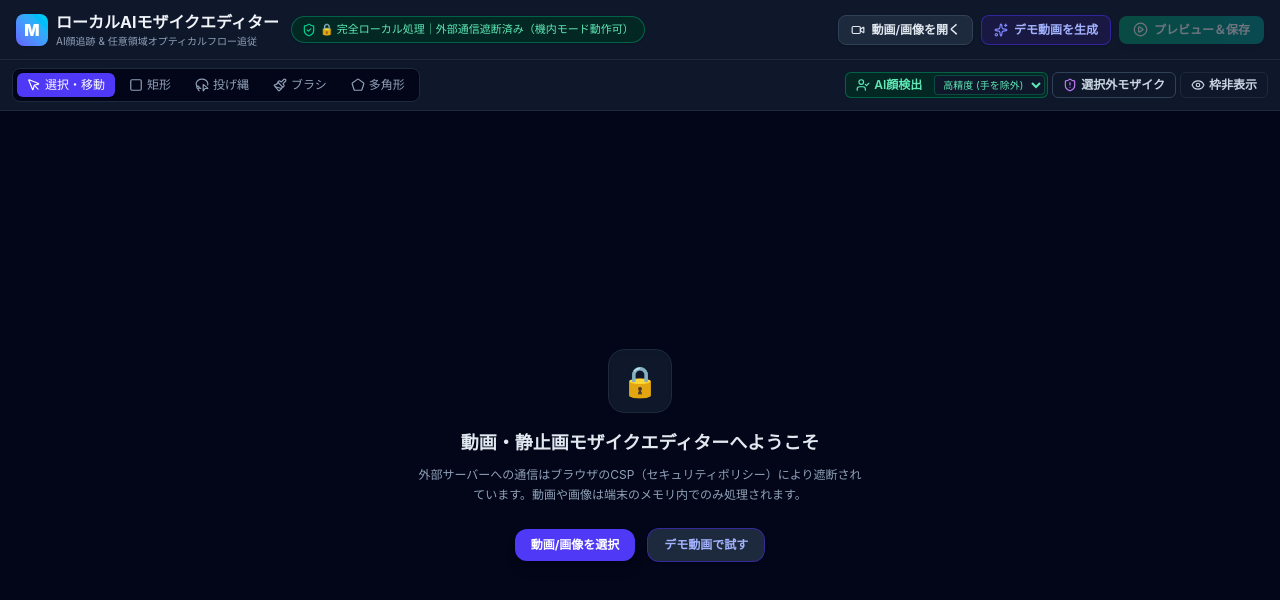
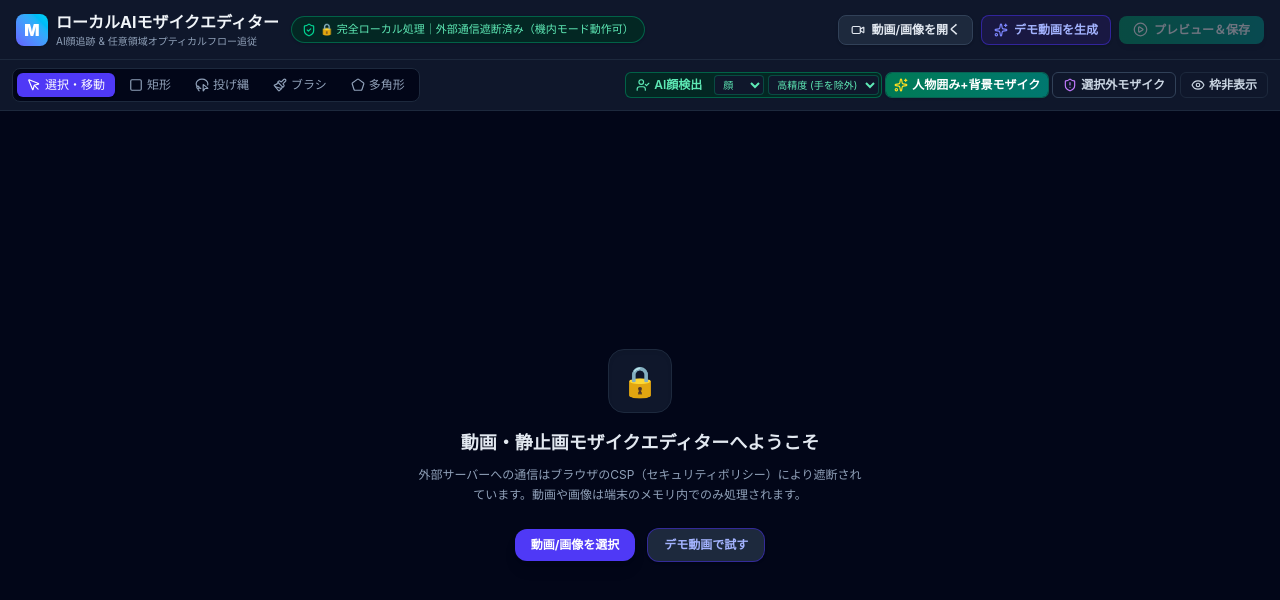
Before and after one commit to ShinNaka28/moz-app, a React (Vite) app: page / in a window 1280 px wide. Shown: the top 600 px of the page. Built offline with nearby package versions, Linux system fonts and the light colour scheme.

Commit message:
Add AI person detection and auto background blur feature

```diff
--- a/src/App.tsx
+++ b/src/App.tsx
@@ -7,7 +7,7 @@ import { PersonListPanel } from './components/PersonListPanel';
 import { ExportModal } from './components/ExportModal';
 import { EditorMode, MosaicTrack, MosaicType, Point, Keyframe } from './types';
 import { Film, ListFilter, Clock, Play, Pause, RotateCcw, Trash2, Crosshair, Sparkles } from 'lucide-react';
-import { initFaceDetector, detectFacesSafely, updatePersonTracks, expandBoxWithMargin, isValidFaceDetection, FaceFilterOptions } from './utils/aiDetector';
+import { initFaceDetector, detectFacesSafely, updatePersonTracks, expandBoxWithMargin, estimateBodyBoxFromFace, isValidFaceDetection, FaceFilterOptions } from './utils/aiDetector';
 import { exportMosaicVideo, ExportProgress, saveOrShareBlob } from './utils/videoExporter';
 import { generateDemoVideoBlob } from './utils/sampleGenerator';
 import { renderTrackMosaic, renderInverseMosaic, ProtectedRegion } from './utils/mosaicRenderer';
@@ -39,6 +39,7 @@ export const App: React.FC = () => {
   const [isAIDetecting, setIsAIDetecting] = useState<boolean>(false);
   const [aiDetectProgress, setAiDetectProgress] = useState<number>(0);
   const [aiSensitivity, setAiSensitivity] = useState<'strict' | 'standard' | 'high'>('strict');
+  const [aiTarget, setAiTarget] = useState<'face' | 'body'>('face');
   const [isTrackingProcessing, setIsTrackingProcessing] = useState<boolean>(false);
   const [exportProgress, setExportProgress] = useState<ExportProgress | null>(null);
   const [exportedBlob, setExportedBlob] = useState<Blob | null>(null);
@@ -456,9 +457,10 @@ export const App: React.FC = () => {
     }
   };
 
-  // MediaPipe による高密度・AI人物顔自動検出＆追跡（手や物体の誤検出防止フィルタ＋画面オフ防止付き）
-  const handleRunAIFaceDetection = async () => {
+  // MediaPipe による高密度・AI人物自動検出＆追跡（顔・全身切替 / 背景モザイク連動対応）
+  const handleRunAIFaceDetection = async (overrideTarget?: 'face' | 'body', autoEnableInverse?: boolean) => {
     if (!videoRef.current && !imageRef.current) return;
+    const targetMode = overrideTarget || aiTarget;
     setIsAIDetecting(true);
     setAiDetectProgress(0);
     await requestScreenWakeLock();
@@ -477,8 +479,12 @@ export const App: React.FC = () => {
       let detector = await initFaceDetector(confidence);
 
       if (isImage && imageRef.current) {
+        const img = imageRef.current;
+        const width = img.naturalWidth;
+        const height = img.naturalHeight;
+
         // 静止画の場合（2D Canvas転写経由でWebGL2エラーを防止）
-        const result = await detectFacesSafely(imageRef.current, detector, confidence);
+        const result = await detectFacesSafely(img, detector, confidence);
         detector = result.activeDetector;
         const validDetections = (result.detections || []).filter((det) =>
           isValidFaceDetection(det, filterOptions)
@@ -492,12 +498,15 @@ export const App: React.FC = () => {
             width: bb ? bb.width : 50,
             height: bb ? bb.height : 50,
           };
-          // 35%の安全マージン拡張
-          const padded = expandBoxWithMargin(rawBox, 0.35);
+
+          // 顔枠または人物全身枠の算出
+          const finalBox = targetMode === 'body'
+            ? estimateBodyBoxFromFace(rawBox, width, height)
+            : expandBoxWithMargin(rawBox, 0.35, width, height);
 
           return {
-            id: `ai-face-${Date.now()}-${idx}`,
-            name: `AI顔 #${idx + 1}`,
+            id: `ai-person-${Date.now()}-${idx}`,
+            name: targetMode === 'body' ? `AI人物 #${idx + 1}` : `AI顔 #${idx + 1}`,
             type: 'ai',
             shape: 'rect',
             enabled: true,
@@ -505,16 +514,22 @@ export const App: React.FC = () => {
             strength: 14,
             startTime: 0,
             endTime: 1,
-            keyframes: [{ time: 0, ...padded }],
+            keyframes: [{ time: 0, ...finalBox }],
+            aiTarget: targetMode,
           };
         });
         setAiDetectProgress(100);
         setTracks((prev) => [...prev, ...newAITracks]);
+        if (autoEnableInverse && newAITracks.length > 0) {
+          setIsInverseMosaic(true);
+        }
       } else if (videoRef.current) {
         // 動画の場合: 0.08秒間隔（約12.5fps）の超高密度スキャン
         const video = videoRef.current;
         const origTime = video.currentTime;
         const totalDuration = video.duration || 5;
+        const videoWidth = video.videoWidth || 640;
+        const videoHeight = video.videoHeight || 480;
         const step = 0.08;
         const totalSteps = Math.max(1, Math.floor(totalDuration / step));
 
@@ -545,10 +560,11 @@ export const App: React.FC = () => {
               height: bb.height,
             };
             // 35%安全マージンを付加して素顔チラ見えを防止
-            const padded = expandBoxWithMargin(rawBox, 0.35);
+            const padded = expandBoxWithMargin(rawBox, 0.35, videoWidth, videoHeight);
 
             return {
               ...padded,
+              rawFaceBox: rawBox,
               score: det.categories?.[0]?.score || 0.9,
             };
           });
@@ -566,12 +582,18 @@ export const App: React.FC = () => {
               personKeyframesMap.set(p.trackId, []);
               personScoresMap.set(p.trackId, []);
             }
+
+            // 全身モードの場合は顔から体を推定、顔モードの場合は顔枠
+            const boxToStore = targetMode === 'body'
+              ? estimateBodyBoxFromFace(p.box, videoWidth, videoHeight)
+              : p.box;
+
             personKeyframesMap.get(p.trackId)!.push({
               time: sampleTime,
-              x: p.box.x,
-              y: p.box.y,
-              width: p.box.width,
-              height: p.box.height,
+              x: boxToStore.x,
+              y: boxToStore.y,
+              width: boxToStore.width,
+              height: boxToStore.height,
             });
             personScoresMap.get(p.trackId)!.push(p.score);
           }
@@ -591,7 +613,7 @@ export const App: React.FC = () => {
             if (avgScore >= filterOptions.minScore! * 0.95) {
               newTracks.push({
                 id: `ai-track-${personId}-${Date.now()}`,
-                name: `AI顔 #${personId}`,
+                name: targetMode === 'body' ? `AI人物 #${personId}` : `AI顔 #${personId}`,
                 type: 'ai',
                 shape: 'rect',
                 enabled: true,
@@ -601,6 +623,7 @@ export const App: React.FC = () => {
                 endTime: kfs[kfs.length - 1].time + 0.3,
                 keyframes: kfs,
                 aiPersonId: personId,
+                aiTarget: targetMode,
               });
             }
           }
@@ -608,6 +631,9 @@ export const App: React.FC = () => {
 
         await seekVideoSafely(video, origTime);
         setTracks((prev) => [...prev, ...newTracks]);
+        if (autoEnableInverse && newTracks.length > 0) {
+          setIsInverseMosaic(true);
+        }
       }
     } catch (err) {
       console.error('AI Detection failed', err);
@@ -617,6 +643,13 @@ export const App: React.FC = () => {
       setIsAIDetecting(false);
       setAiDetectProgress(0);
     }
+  };
+
+  // 「人物囲み+背景モザイク」ワンタップアクション
+  const handleDetectAndBlurBackground = async () => {
+    // 全身ターゲットでAI人物を検出し、自動で背景モザイク（反転モザイク）をON
+    setAiTarget('body');
+    await handleRunAIFaceDetection('body', true);
   };
 
   // エクスポート実行
@@ -755,10 +788,13 @@ export const App: React.FC = () => {
         onDeleteSelectedTrack={() => selectedTrackId && handleDeleteTrack(selectedTrackId)}
         onAddKeyframeAtCurrentTime={handleAddKeyframeAtCurrentTime}
         hasKeyframeAtCurrentTime={hasKeyframeAtCurrentTime}
-        onRunAIFaceDetection={handleRunAIFaceDetection}
+        onRunAIFaceDetection={() => handleRunAIFaceDetection(aiTarget)}
         isAIDetecting={isAIDetecting}
         aiSensitivity={aiSensitivity}
         onUpdateAiSensitivity={setAiSensitivity}
+        aiTarget={aiTarget}
+        onUpdateAiTarget={setAiTarget}
+        onDetectAndBlurBackground={handleDetectAndBlurBackground}
         isPreviewMode={isPreviewMode}
         onTogglePreviewMode={() => setIsPreviewMode((prev) => !prev)}
         isInverseMosaic={isInverseMosaic}
@@ -778,7 +814,7 @@ export const App: React.FC = () => {
             <span className="inline-block w-2 h-2 rounded-full bg-emerald-400 animate-ping" />
             <span>
               {isAIDetecting
-                ? `AI顔自動検出を実行中... (${aiDetectProgress}%)`
+                ? `AI${aiTarget === 'body' ? '人物' : '顔'}自動検出を実行中... (${aiDetectProgress}%)`
                 : '自動追従区間を解析中...'}
             </span>
           </div>
--- a/src/components/Toolbar.tsx
+++ b/src/components/Toolbar.tsx
@@ -30,6 +30,9 @@ interface ToolbarProps {
   isAIDetecting: boolean;
   aiSensitivity?: 'strict' | 'standard' | 'high';
   onUpdateAiSensitivity?: (s: 'strict' | 'standard' | 'high') => void;
+  aiTarget?: 'face' | 'body';
+  onUpdateAiTarget?: (t: 'face' | 'body') => void;
+  onDetectAndBlurBackground?: () => void;
   isPreviewMode: boolean;
   onTogglePreviewMode: () => void;
 
@@ -58,6 +61,9 @@ export const Toolbar: React.FC<ToolbarProps> = ({
   isAIDetecting,
   aiSensitivity = 'strict',
   onUpdateAiSensitivity,
+  aiTarget = 'face',
+  onUpdateAiTarget,
+  onDetectAndBlurBackground,
   isPreviewMode,
   onTogglePreviewMode,
   isInverseMosaic,
@@ -141,17 +147,29 @@ export const Toolbar: React.FC<ToolbarProps> = ({
         </div>
 
         <div className="flex items-center gap-1 shrink-0">
-          {/* AI顔自動検出（誤検出抑制フィルタ・感度切替付き） */}
+          {/* AI人物・顔自動検出（顔/全身切替＆感度切替付き） */}
           <div className="flex items-center bg-emerald-950/80 border border-emerald-500/40 rounded-md p-0.5 shrink-0 gap-1">
             <button
               onClick={onRunAIFaceDetection}
               disabled={isAIDetecting}
               className="flex items-center gap-1 px-2 py-0.5 text-emerald-300 font-semibold hover:bg-emerald-900 rounded transition disabled:opacity-50"
-              title="MediaPipeで動画内の顔を高精度自動追跡（手や物体の誤検出防止フィルタ付き）"
+              title="MediaPipeで動画内の人物を高精度自動追跡（手や物体の誤検出防止フィルタ付き）"
             >
               <UserCheck size={14} />
-              <span>{isAIDetecting ? 'AI解析中...' : 'AI顔検出'}</span>
+              <span>{isAIDetecting ? 'AI解析中...' : aiTarget === 'body' ? 'AI人物検出' : 'AI顔検出'}</span>
             </button>
+
+            {onUpdateAiTarget && (
+              <select
+                value={aiTarget}
+                onChange={(e) => onUpdateAiTarget(e.target.value as any)}
+                className="bg-slate-900 text-emerald-300 text-[10px] rounded px-1 py-0.5 border border-emerald-600/40 cursor-pointer focus:outline-none font-medium"
+                title="検出対象: 顔のみ、または人物全体（体・全身）"
+              >
+                <option value="face">顔</option>
+                <option value="body">全身</option>
+              </select>
+            )}
 
             {onUpdateAiSensitivity && (
               <select
@@ -166,6 +184,19 @@ export const Toolbar: React.FC<ToolbarProps> = ({
               </select>
             )}
           </div>
+
+          {/* 人物検出して背景モザイク（ワンタップ機能） */}
+          {onDetectAndBlurBackground && (
+            <button
+              onClick={onDetectAndBlurBackground}
+              disabled={isAIDetecting}
+              className="flex items-center gap-1 px-2 py-1 bg-gradient-to-r from-emerald-700 to-teal-700 hover:from-emerald-600 hover:to-teal-600 text-white rounded-md font-bold text-xs shadow transition disabled:opacity-50 shrink-0 ring-1 ring-emerald-400/40"
+              title="人物をAI検出し、人物を残して背景全体に自動でモザイクをかけます"
+            >
+              <Sparkles size={14} className="text-yellow-300" />
+              <span>人物囲み+背景モザイク</span>
+            </button>
+          )}
 
           {/* 反転モザイク（選択外モザイク） */}
           <button
--- a/src/types/index.ts
+++ b/src/types/index.ts
@@ -45,6 +45,7 @@ export interface MosaicTrack {
 
   // AI人物専用
   aiPersonId?: number;
+  aiTarget?: 'face' | 'body';
   lastVelocity?: { vx: number; vy: number };
   missCount?: number; // 見失いフレーム数
 }
```
Also changed, not shown: src/utils/aiDetector.ts (+42 -5 lines).
